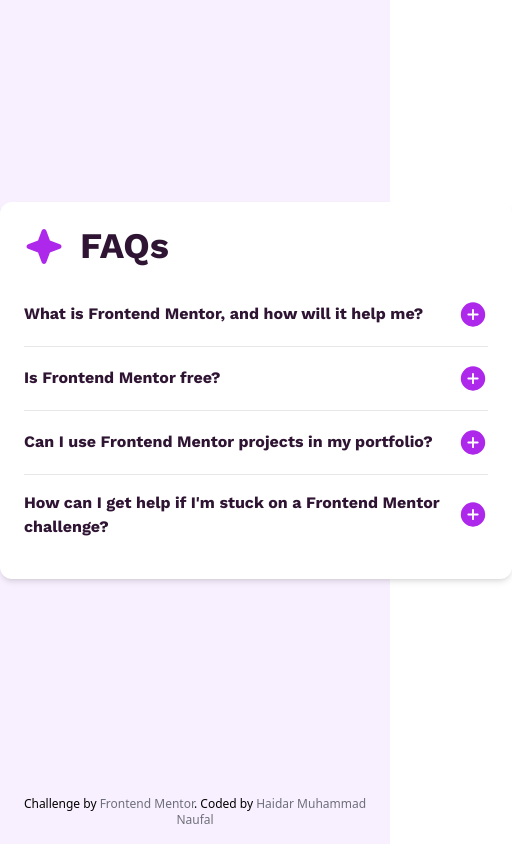
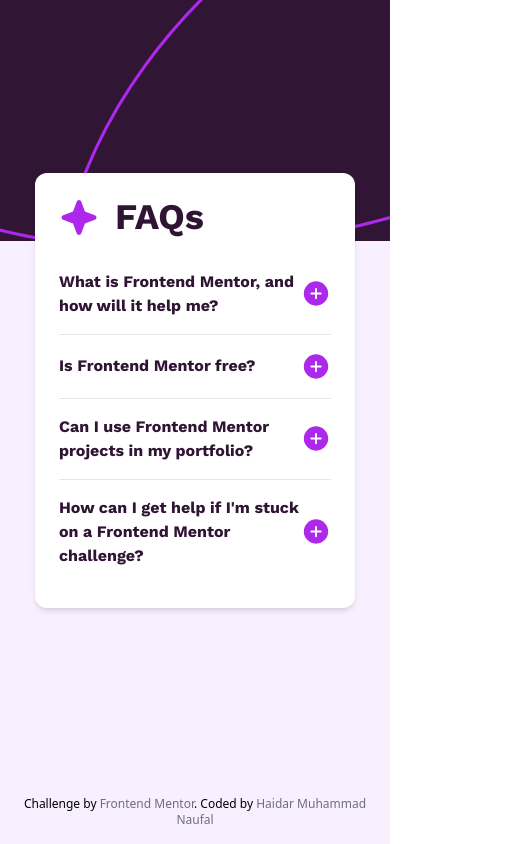
Before and after one commit to HaidarMN/Frontend-Mentor, a Nuxt app: page /faq-accordion in a window 390 px wide. Shown: the whole page, 512 px wide, since content can reach past the window. Built offline with nearby package versions, Linux system fonts and the light colour scheme.

Commit message:
slicing responsive faq

```diff
--- /dev/null
+++ b/layouts/faq.vue
@@ -0,0 +1,27 @@
+<template>
+  <div
+    class="image-cover flex min-h-screen flex-col justify-between bg-[length:100%] bg-top bg-no-repeat"
+    :class="footer_color_store.color"
+  >
+    <main class="m-auto">
+      <slot />
+    </main>
+    <GeneralFooter :color="footer_color_store.color" />
+  </div>
+</template>
+
+<script setup>
+import { useFooterColor } from "~/stores/footerColor";
+
+// Variabel
+const footer_color_store = useFooterColor();
+</script>
+
+<style lang="scss" scoped>
+.image-cover {
+  background-image: url("/images/faq-accordion/background-pattern-mobile.svg");
+  @media (min-width: 768px) {
+    background-image: url("/images/faq-accordion/background-pattern-desktop.svg");
+  }
+}
+</style>
--- a/nuxt.config.ts
+++ b/nuxt.config.ts
@@ -7,6 +7,7 @@
       link: [{ rel: "icon", type: "image/x-icon", href: "/h.svg" }],
       htmlAttrs: {
         lang: "en",
+        class: "scroll-smooth",
       },
       meta: [
         {
--- a/pages/faq-accordion.vue
+++ b/pages/faq-accordion.vue
@@ -1,6 +1,6 @@
 <template>
   <div
-    class="my-8 flex w-[32rem] flex-col gap-4 rounded-xl bg-white p-6 font-[WorkSans] shadow-md"
+    class="my-8 flex w-full max-w-xs flex-col gap-4 rounded-xl bg-white p-6 font-[WorkSans] shadow-md md:max-w-2xl"
   >
     <header class="flex flex-row items-center gap-4">
       <img src="/images/faq-accordion/icon-star.svg" alt="Star" />
@@ -40,6 +40,10 @@
 
 <script setup>
 import { useFooterColor } from "~/stores/footerColor";
+
+definePageMeta({
+  layout: "faq",
+});
 
 // Varibel
 const footer_color_store = useFooterColor();
--- a/pages/index.vue
+++ b/pages/index.vue
@@ -1,7 +1,6 @@
 <template>
-  <div
-    class="flex min-h-[calc(100vh-3rem)] flex-col gap-4 bg-gray-50 p-10 pt-20"
-  >
+  <Body class="bg-gray-50" />
+  <div class="flex flex-col gap-4 bg-cover p-10 pt-20">
     <h1 class="text-center text-3xl font-bold">Frontend Mentor Challenge</h1>
 
     <div class="relative">
--- a/pages/social-links-profile.vue
+++ b/pages/social-links-profile.vue
@@ -1,6 +1,6 @@
 <template>
   <div
-    class="my-8 flex w-72 flex-col items-center gap-6 rounded-xl bg-dark-grey p-4 font-[Inter] md:w-96"
+    class="my-8 flex w-72 flex-col items-center gap-6 rounded-xl bg-dark-grey p-4 font-[Inter] md:my-0 md:w-96"
   >
     <img
       src="/images/social-link/avatar-jessica.jpeg"
```
Also changed, not shown: public/images/faq-accordion/background-pattern-desktop.svg (added), public/images/faq-accordion/background-pattern-mobile.svg (added).
